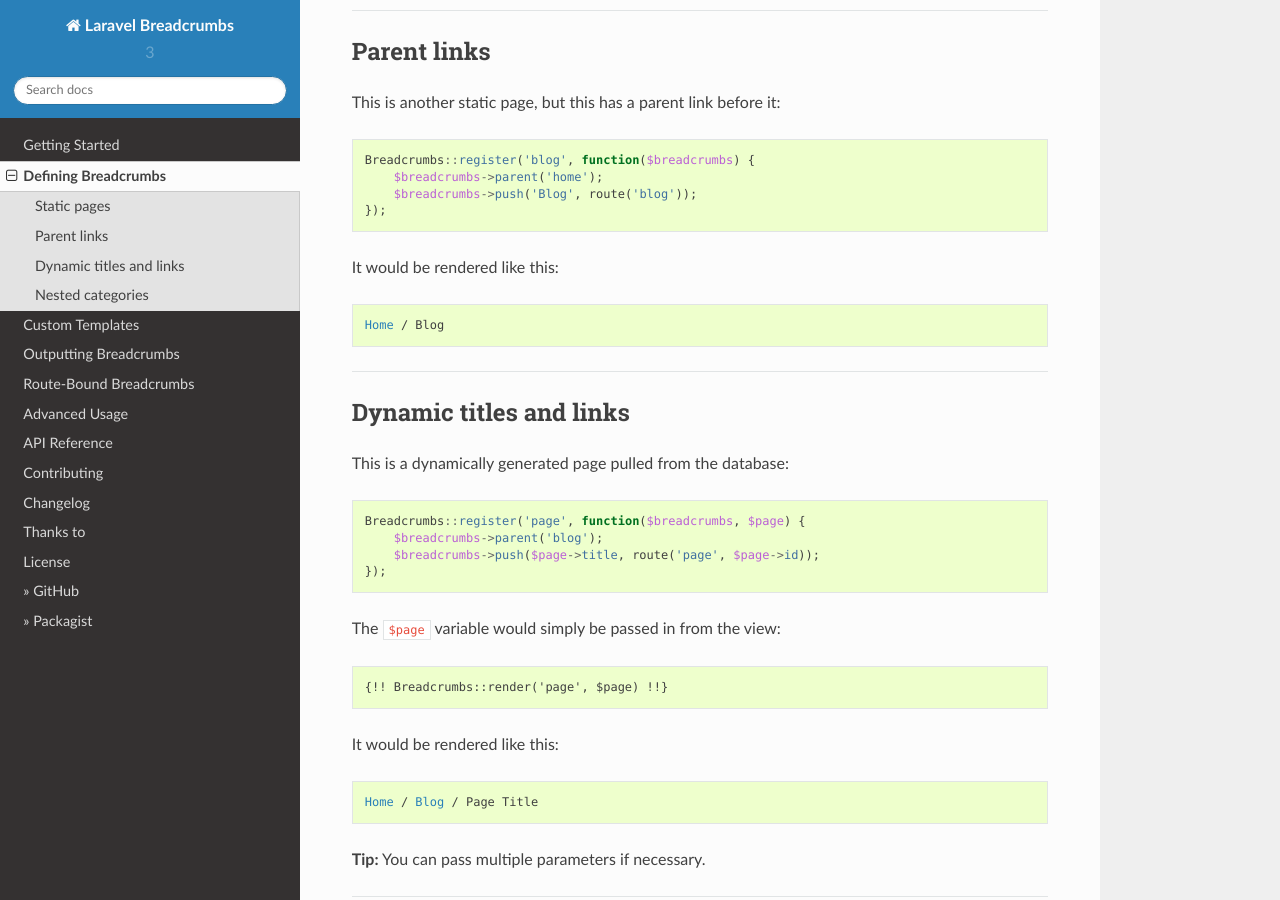
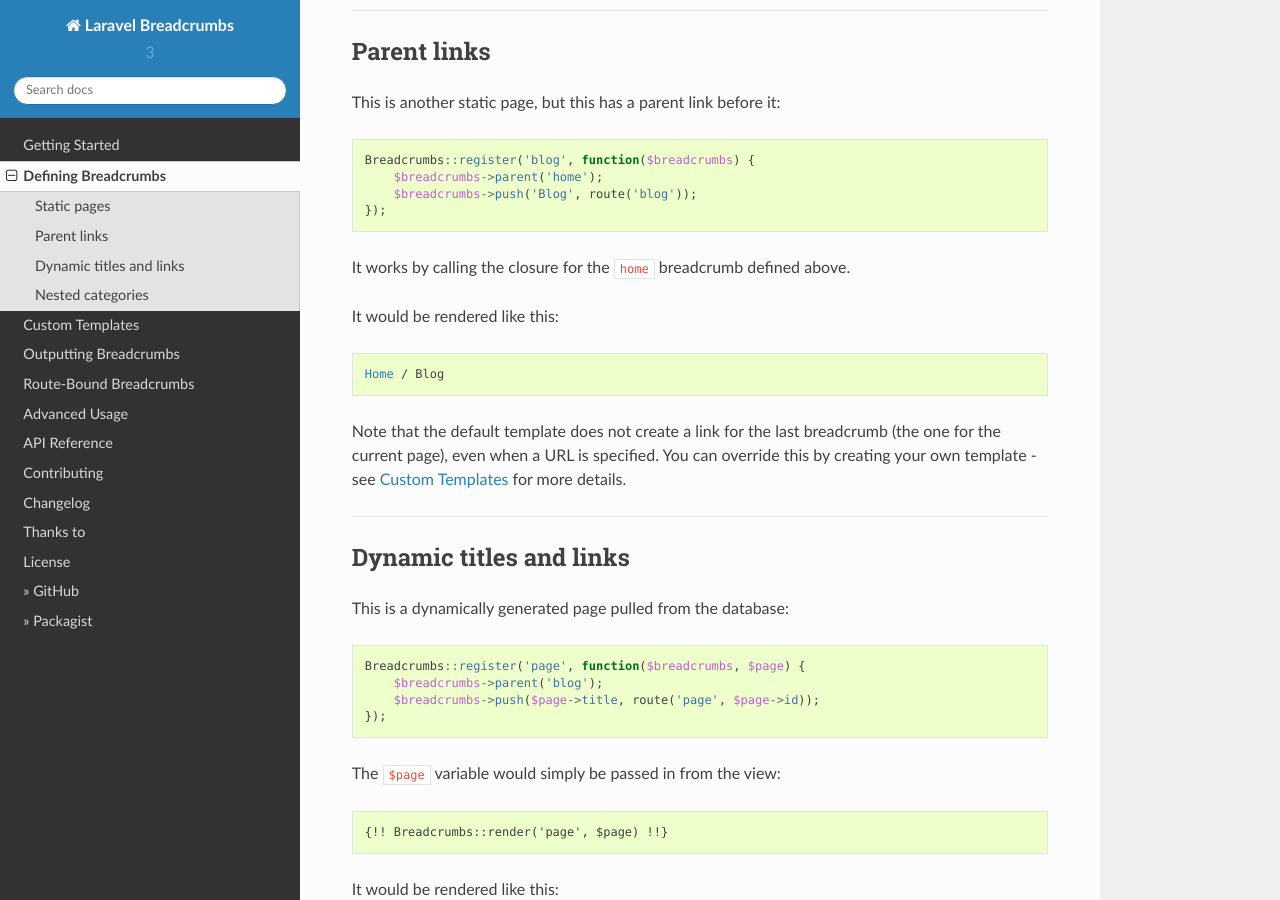
Before and after one commit to d13r/laravel-breadcrumbs, a Sphinx documentation site: the page built from docs/defining.rst, in a window 1280 px wide and 900 px high, scrolled down 1077 px. Built offline with Sphinx 7.4.7 and the Read the Docs theme 2.0.0, drawn with Linux system fonts in a browser that asks for light colours.

Commit message:
Update defining.rst
Bit more explanation about how parent links work

```diff
--- a/docs/defining.rst
+++ b/docs/defining.rst
@@ -64,6 +64,8 @@
         $breadcrumbs->push('Blog', route('blog'));
     });
 
+It works by calling the closure for the ``home`` breadcrumb defined above.
+
 It would be rendered like this:
 
 .. raw:: html
@@ -77,6 +79,8 @@
     ::
 
         Home > Blog
+
+Note that the default template does not create a link for the last breadcrumb (the one for the current page), even when a URL is specified. You can override this by creating your own template - see :doc:`templates` for more details.
 
 
 ================================================================================
```
